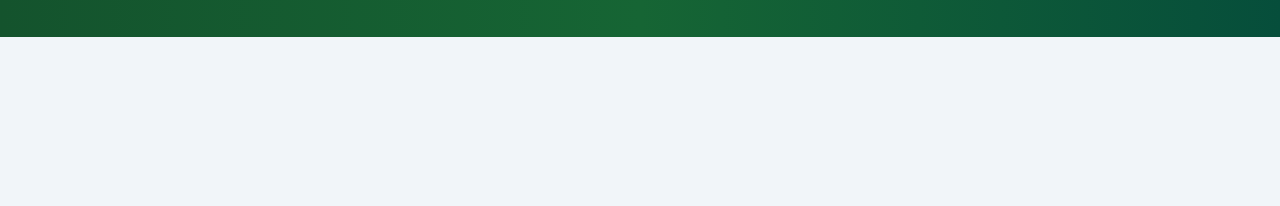
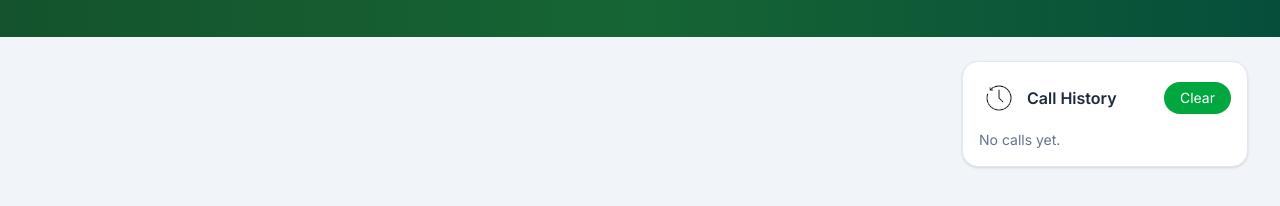
Before and after one commit to TanjinaMimcell/Emergency-Service-Directory, a plain HTML site: page index.html in a window 1280 px wide. Shown: the part 276-482 px from the top of the page. Drawn offline with nearby package versions, Linux system fonts and the light colour scheme.

Commit message:
main section comitted

```diff
--- a/index.html
+++ b/index.html
@@ -73,6 +73,43 @@
     </div>
   </section>
 
+  <!-- Main section including history section and carts section -->
+<main class="max-w-7xl mx-auto px-4 sm:px-6 lg:px-8 py-6">
+  <div class="grid grid-cols-1 lg:grid-cols-4 gap-6">
+    <!-- Cards (span 3 cols on desktop) -->
+    <section class="lg:col-span-3">
+      <!-- Heading removed -->
+      <div id="cardList" class="grid sm:grid-cols-2 xl:grid-cols-3 gap-4"></div>
+    </section>
+
+    <!-- History -->
+    <aside class="lg:col-span-1">
+      <div class="bg-white rounded-2xl shadow border border-slate-200 p-4 h-full flex flex-col">
+        <div class="flex items-center justify-between mb-3">
+          <div class="flex items-center gap-2">
+            <img src="assets/history.png" alt="history" class="h-10 w-10 object-contain" />
+            <h3 class="font-semibold">Call History</h3>
+          </div>
+          <button id="clearHistoryBtn"
+  class="text-sm px-4 py-1.5 bg-[#00A63E] text-white rounded-full hover:bg-green-700 active:scale-[.98]">
+  Clear
+</button>
+
+
+        </div>
+        <div id="historyList" class="flex-1 overflow-y-auto pr-1 space-y-3">
+          <p id="historyEmpty" class="text-sm text-slate-500">No calls yet.</p>
+        </div>
+      </div>
+    </aside>
+  </div>
+</main>
+
+
+
+
+
+
 
 
 
```
